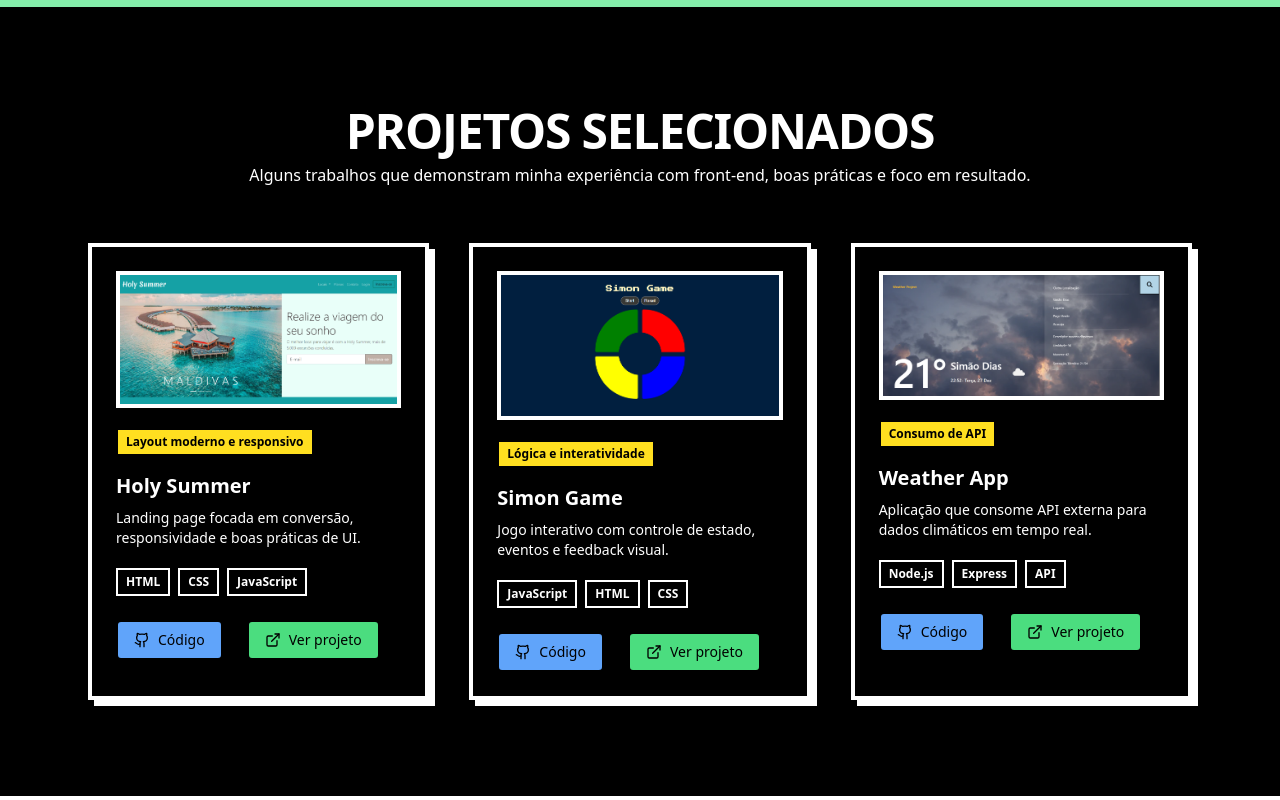
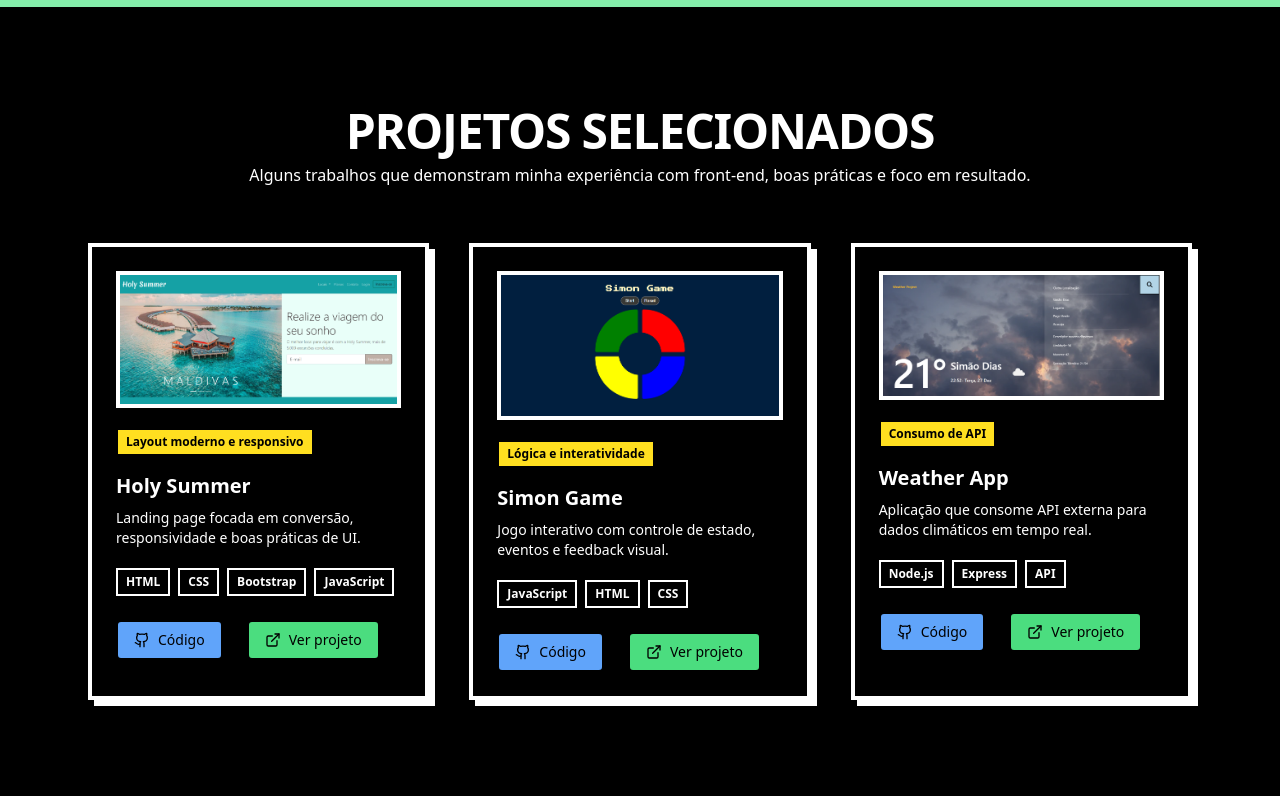
Before and after one commit to mpaullos/portfolio, a React (Vite) app: page / in a window 1280 px wide. Shown: the part 709-1509 px from the top of the page. Built offline with nearby package versions, Linux system fonts and the light colour scheme.

Commit message:
feat: update stack and fix wrong link

```diff
--- a/src/data/projects.ts
+++ b/src/data/projects.ts
@@ -9,7 +9,7 @@ export const projects = [
     highlight: "Layout moderno e responsivo",
     description:
       "Landing page focada em conversão, responsividade e boas práticas de UI.",
-    techs: ["HTML", "CSS", "JavaScript"],
+    techs: ["HTML", "CSS", "Bootstrap", "JavaScript"],
     live: "https://mpaullos.github.io/holy-summer/",
     repo: "https://github.com/mpaullos/holy-summer",
   },
@@ -30,7 +30,7 @@ export const projects = [
     description:
       "Aplicação que consome API externa para dados climáticos em tempo real.",
     techs: ["Node.js", "Express", "API"],
-    live: "https://glorious-elk-kit.cyclic.app/",
+    live: "https://weather-project-snowy-nine.vercel.app/",
     repo: "https://github.com/mpaullos/WeatherProject",
   },
 ];
```
